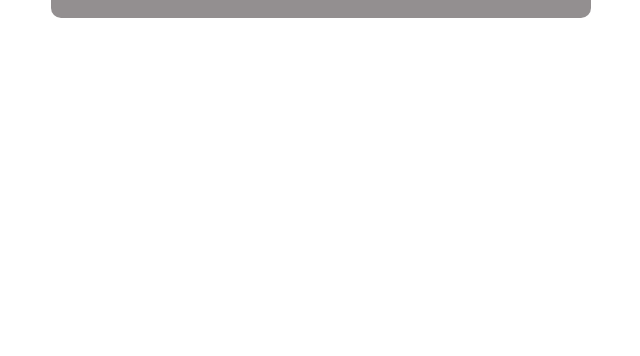
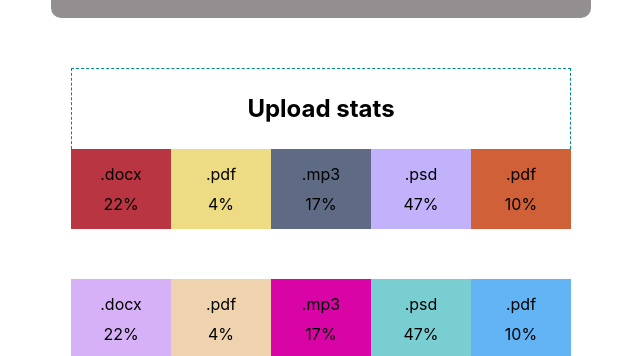
Before and after one commit to Tkachuk-Yaroslav/goit-react-hw-01-components, a React (Create React App) app: page / in a window 1280 px wide. Shown: the part 490-846 px from the top of the page, without its empty margins (319-959 px from the left). Before the commit the page ends 800 px from the top, so only its background shows below. Built offline with nearby package versions, Linux system fonts and the light colour scheme.

Commit message:
2nd task

```diff
--- a/src/components/App.jsx
+++ b/src/components/App.jsx
@@ -1,5 +1,7 @@
 import Profile from "./Profile/Profile";
 import user from '../data-json/user';
+import data from '../data-json/data';
+import Statistics from "./Statistics/Statistics";
 
 
 
@@ -23,6 +25,8 @@ export const App = () => {
         avatar={user.avatar}
         stats={user.stats}
       />
+      <Statistics title="Upload stats" stats={data} />
+      <Statistics stats={data} />
     </div>
   );
 };
--- a/src/components/Statistics/Statistics.js
+++ b/src/components/Statistics/Statistics.js
@@ -0,0 +1,30 @@
+import PropTypes from 'prop-types';
+import { getRandomColor } from 'utils/generate-color';
+import css from './Statistics.module.css';
+
+export default function Statistics({ title, stats }) {
+  console.log(stats);
+  return (
+    <section className={css.statistics}>
+      {title && <h2 className={css.title}>{title}</h2>}
+      <ul className={css['stat-list']}>
+        {stats.map(item => {
+          return (
+            <li
+              className={css.item}
+              key={item.id}
+              style={{ backgroundColor: getRandomColor() }}
+            >
+              <span className={css.label}>{item.label}</span>
+              <span className={css.percentage}>{item.percentage}%</span>
+            </li>
+          );
+        })}
+      </ul>
+    </section>
+  );
+}
+Statistics.propTypes = {
+  title: PropTypes.string,
+  stats: PropTypes.array,
+};
--- a/src/components/Statistics/Statistics.module.css
+++ b/src/components/Statistics/Statistics.module.css
@@ -0,0 +1,42 @@
+.statistics {
+    max-width: 500px;
+    margin-left: auto;
+    margin-right: auto;
+    margin-top:  50px;
+}
+
+.title {
+    margin: 0;
+    padding: 0;
+    height: 80px;
+    display: flex;
+    justify-content: center;
+    align-items: center;
+    border: 1px dashed darkcyan;
+    border-bottom: unset;
+}
+
+.stat-list {
+    list-style: none;
+    display: flex;
+    margin: 0;
+    padding: 0;
+}
+
+.item {
+    width: calc(100% / 4);
+    height: 80px;
+    display: flex;
+    align-items: center;
+        justify-content: center;
+        flex-direction: column;
+            gap: 10px;
+}
+
+.label {
+    /* Стилі для підпису (наприклад, ".docx", ".mp3", ".pdf", ".mp4") */
+}
+
+.percentage {
+    /* Стилі для відсоткового значення */
+}
--- /dev/null
+++ b/src/utils/generate-color.js
@@ -0,0 +1,10 @@
+export function getRandomColor() {
+  const letters = '0123456789ABCDEF';
+  let color = '#';
+
+  for (let i = 0; i < 6; i++) {
+    color += letters[Math.floor(Math.random() * 16)];
+  }
+
+  return color;
+}
```
